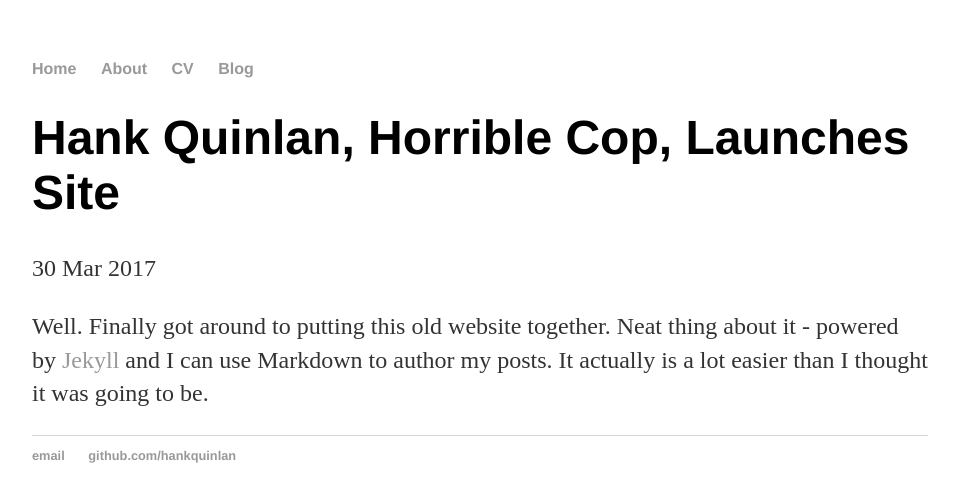
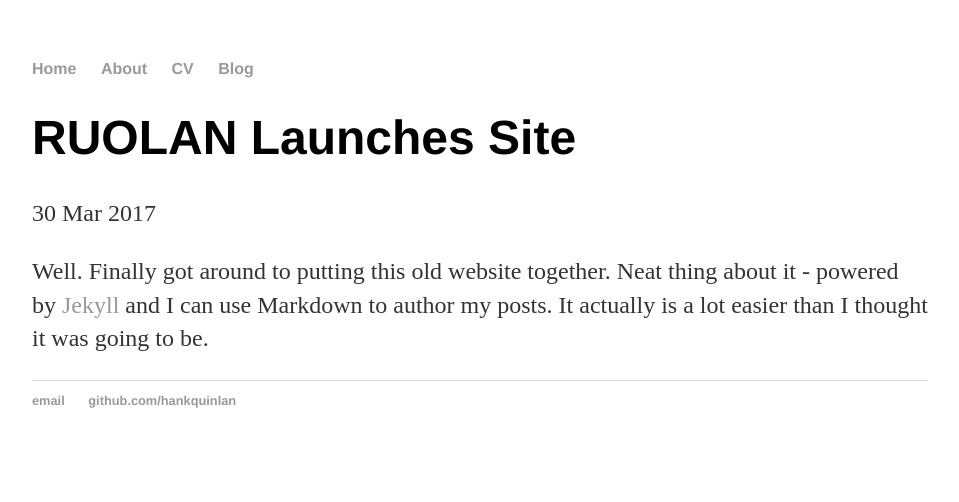
Before and after one commit to ruolan/ruolan, a Jekyll site: the page built from _posts/2018-03-20-the-first-blog.md, in a window 1280 px wide. Shown: the top 502 px of the page, without its empty margins (160-1119 px from the left). Built offline with Jekyll 4.4.1, drawn with Linux system fonts in a browser that asks for light colours.

Commit message:
Update 2018-03-20-the-first-blog.md

```diff
--- a/_posts/2018-03-20-the-first-blog.md
+++ b/_posts/2018-03-20-the-first-blog.md
@@ -1,6 +1,6 @@
 ---
 layout: post
-title: "Hank Quinlan, Horrible Cop, Launches Site"
+title: "RUOLAN Launches Site"
 date: 2017-03-30
 ---
 
```
